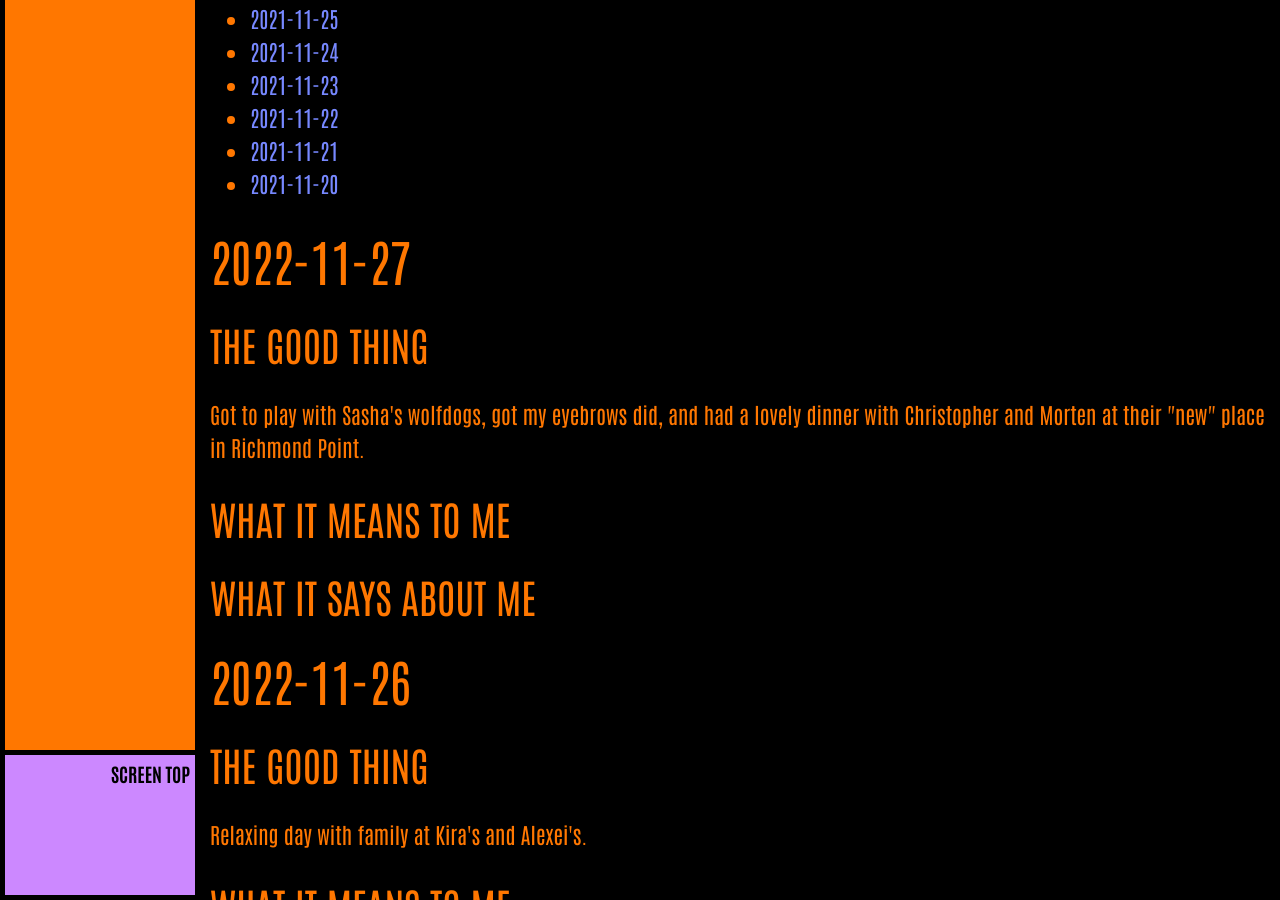
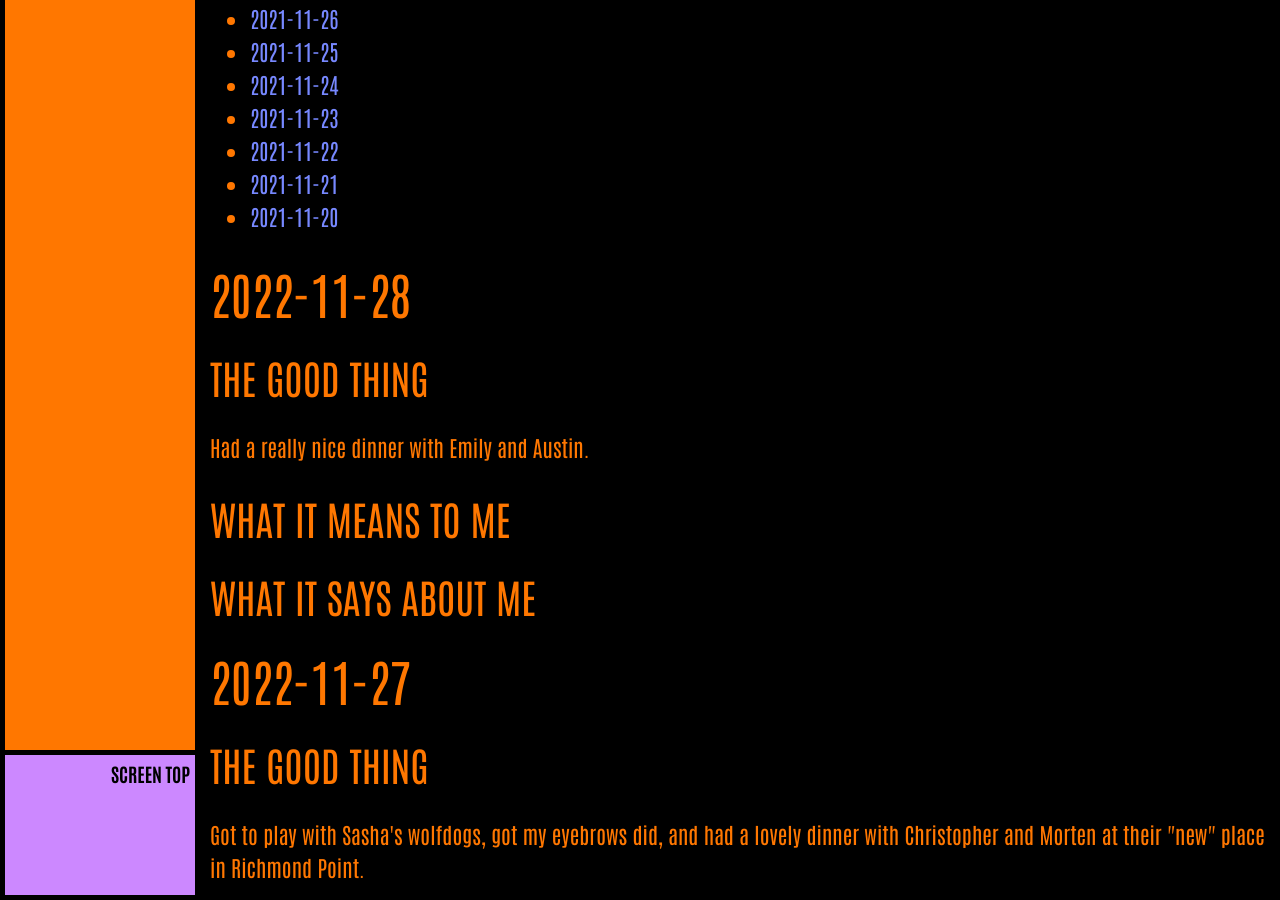
Before and after one commit to ArthurZey/arthurzey.github.io, a Jekyll site: the page built from _pages/one-good-thing.md, in a window 1280 px wide and 900 px high, scrolled down 7689 px. Built offline with Jekyll 4.4.1, drawn with Linux system fonts in a browser that asks for light colours; some of the changed text lies outside the part shown.

Commit message:
added stub for 2022-11-28

```diff
--- a/_pages/one-good-thing.md
+++ b/_pages/one-good-thing.md
@@ -13,6 +13,15 @@ sitemap: false
 {:toc}
 {::options toc_levels="2" /}
 
+## 2022-11-28
+### The Good Thing
+Had a really nice dinner with Emily and Austin.
+### What It Means to Me
+
+### What It Says about Me
+
+
+
 ## 2022-11-27
 ### The Good Thing
 Got to play with Sasha's wolfdogs, got my eyebrows did, and had a lovely dinner with Christopher and Morten at their "new" place in Richmond Point.
```
Also changed, not shown: other parts of _pages/one-good-thing.md (+1 -1 lines).
